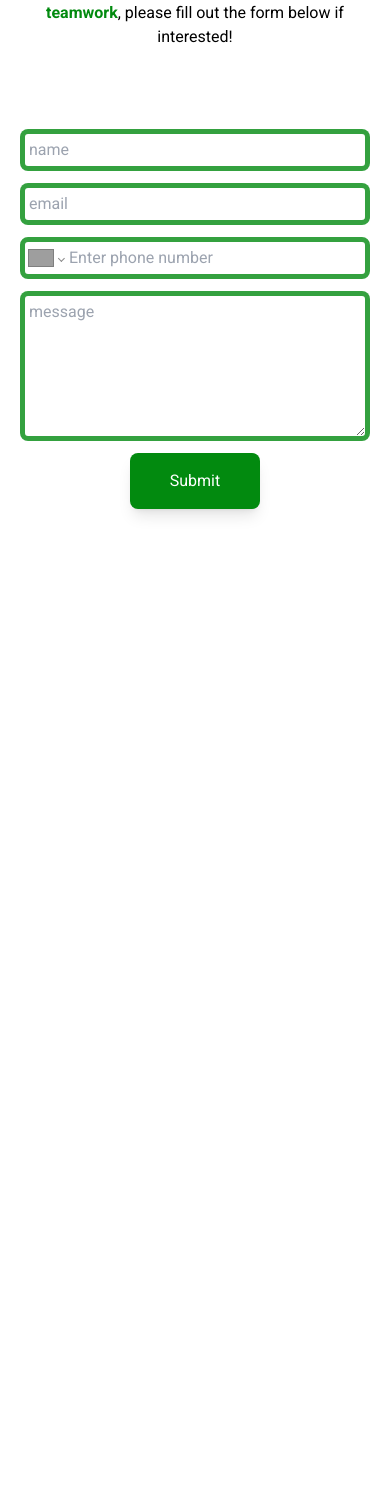
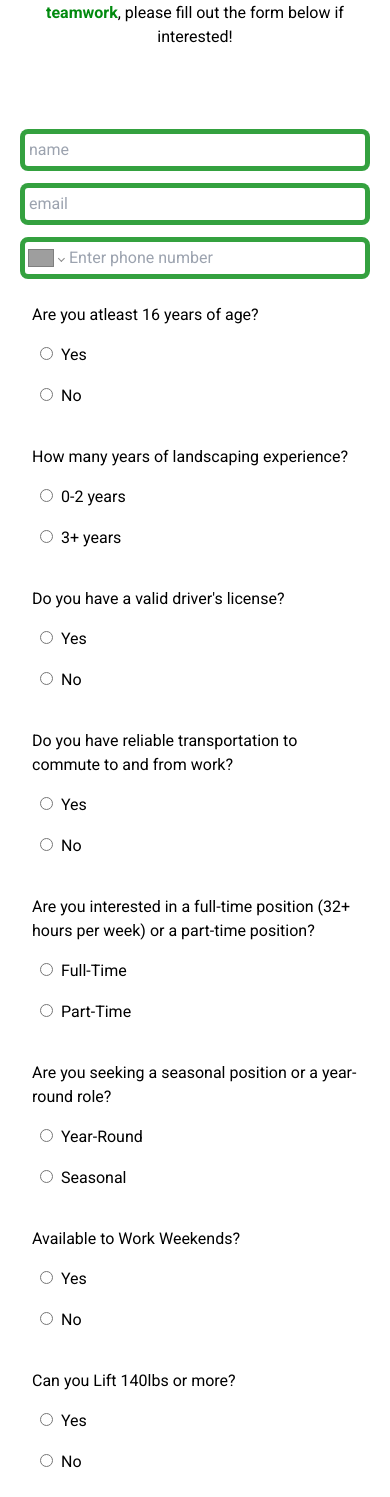
Before and after one commit to aakabia/TGM, a Next.js app in the folder tgm-site/: page /careers in a window 390 px wide. Shown: the part 798-2295 px from the top of the page. Before the commit the page ends 1327 px from the top, so only its background shows below. Built offline with nearby package versions, Linux system fonts and the light colour scheme; grey boxes are pictures that could not be loaded.

Commit message:
career page responsive and functional

```diff
--- a/tgm-site/app/components/careerPage/CareerForm.jsx
+++ b/tgm-site/app/components/careerPage/CareerForm.jsx
@@ -1,33 +1,45 @@
 "use client";
 import React, { forwardRef } from "react";
-import { useForm, Controller } from "react-hook-form";
+import { useForm, Controller, FormProvider } from "react-hook-form";
 import { Toaster, toast } from "sonner";
 import { sendEmail } from "../../../helpers/helpers.js";
 import PhoneInput from "react-phone-number-input";
 import "react-phone-number-input/style.css";
+import Radiolabel from "./Radiolabel.jsx";
+import { careerQuestions } from "@/app/data";
 
 export default function QuoteForm() {
+  const methods = useForm(); // Create form instance
   const {
     register,
     handleSubmit,
     reset,
     control,
     formState: { errors },
-  } = useForm();
+  } = methods;
 
   const onSubmit = (data) => {
+    const templetId = process.env.NEXT_PUBLIC_CAREER_TEMPLET_ID;
     const templetParams = {
       to_name: "Bryan Macko",
       from_name: data.name,
       reply_to: data.email,
       message: data.message || "There was no Message body from sender.",
       phone: data.phone,
+      consent: data.consent,
+      experience: data.experience,
+      license: data.license,
+      transportation: data.transportation,
+      hours: data.hours,
+      workLength: data.workLength,
+      weekends: data.weekends,
+      lift: data.lift,
     };
 
-    sendEmail(templetParams, toast, reset);
+    sendEmail(templetParams, toast, reset, templetId);
   };
 
-  //console.log(errors);   <--uncomment to see errors from form
+  //console.log(errors);<--uncomment to see errors from form
 
   const CustomInput = forwardRef((props, ref) => (
     <input {...props} ref={ref} className="focus:outline-none " />
@@ -39,6 +51,7 @@ export default function QuoteForm() {
     <>
       <Toaster richColors={true} />
       {/* make sure the toaster is outside the form */}
+      <FormProvider {...methods}>
         <form
           onSubmit={handleSubmit(onSubmit)}
           className=" max-w-md w-full h-auto flex flex-col items-center justify-center space-y-3 p-5 "
@@ -57,10 +70,11 @@ export default function QuoteForm() {
           />
 
           {errors.name && (
-          <span className="inline-block self-start font-bold text-sm">
+            <span className="inline-block self-start font-bold text-sm text-red-500">
               {errors.name.message}
             </span>
           )}
+          {/* Above is the name input area. */}
 
           <input
             className="w-full focus:outline-none focus:ring-2 focus:ring-accent/50  text-black border-[5px] border-solid border-emeraldOp rounded-lg p-1"
@@ -69,10 +83,11 @@ export default function QuoteForm() {
             {...register("email", { required: "* A valid email is required!" })}
           />
           {errors.email && (
-          <span className="inline-block self-start font-bold text-sm">
+            <span className="inline-block self-start font-bold text-sm text-red-500">
               {errors.email.message}
             </span>
           )}
+          {/* Above is the email input area. */}
 
           <Controller
             name="phone"
@@ -87,7 +102,7 @@ export default function QuoteForm() {
                   if (cleanedValue.startsWith("1")) {
                     cleanedValue = cleanedValue.slice(1);
                   }
-                console.log("Validating phone number:", cleanedValue);
+                  //console.log("Validating phone number:", cleanedValue);
                   if (cleanedValue.length !== 10) {
                     return "* United States number with exactly 10 digits!";
                   }
@@ -109,10 +124,18 @@ export default function QuoteForm() {
           />
 
           {errors.phone && (
-          <span className="inline-block self-start font-bold text-sm">
+            <span className="inline-block self-start font-bold text-sm text-red-500">
               {errors.phone.message}
             </span>
           )}
+
+          {/* Above is the phone input area. */}
+
+          {careerQuestions.map((question, index) => {
+            return <Radiolabel key={index} {...question} />;
+          })}
+
+          {/*Above we return a radio label for each question with map  */}
 
           <textarea
             placeholder="message"
@@ -126,16 +149,22 @@ export default function QuoteForm() {
           />
 
           {errors.message && (
-          <span className="inline-block self-start font-bold text-sm">
+            <span className="inline-block self-start font-bold text-sm text-red-500">
               {errors.message.message}
             </span>
           )}
+          {/* Above is the text area for the message */}
 
           <input
             className="px-10 py-4 shadow-lg bg-emerald text-white border-accent/30 border-emeraldOp rounded-lg border-solid hover:shadow-glass-sm  focus:outline-none focus:ring-2 focus:ring-accent/50 cursor-pointer capitalize"
             type="submit"
           />
         </form>
+      </FormProvider>
     </>
   );
 }
+
+// Form Provider allows us to pass the context and methods of our form to children components.
+// Controller allows us to control values or actions of inputs or selects.
+// inputComponent prop allows you to specify a custom input component that will be used to render the phone input field.
--- /dev/null
+++ b/tgm-site/app/components/careerPage/Radiolabel.jsx
@@ -0,0 +1,49 @@
+import React from "react";
+import { useFormContext } from "react-hook-form";
+
+
+const Radiolabel = ({question,id1,id2,option1,option2,registerName,errorMessage}) => {
+
+    const {
+        register,
+        formState: { errors },
+      } = useFormContext(); // Access parent form context
+
+
+
+
+
+  return (
+    <>
+
+      <div className="w-full h-auto flex flex-col p-3 space-y-3">
+        <label htmlFor="consent">{question}</label>
+        <label>
+          <input
+            type="radio"
+            id={id1}
+            value={option1}
+            className="m-2"
+            {...register(registerName, { required: errorMessage})}
+          />
+          {option1}
+        </label>
+
+        <label>
+          <input
+            type="radio"
+            id={id2}
+            value={option2}
+            className="m-2"
+            {...register(registerName, { required: errorMessage })}
+          />
+          {option2}
+        </label>
+        {errors[registerName] && <p className="text-red-500 text-sm font-bold">{errors[registerName].message}</p>}
+      </div>
+
+    </>
+  );
+};
+
+export default Radiolabel;
--- a/tgm-site/app/data.js
+++ b/tgm-site/app/data.js
@@ -7,6 +7,7 @@ import aerationService from "../public/images/aeration.jpg";
 import mulchService from "../public/images/mulch.jpg";
 import flowerService from "../public/images/flowers.jpg";
 import trashService from "../public/images/lawnTrash.jpg";
+import { Option } from "lucide-react";
 
 export const BtnList = [
   { label: "ABOUT", link: "/about", icon: "about", newTab: false },
@@ -312,3 +313,82 @@ export const serviceDiscriptions = [
 ];
 
 // Above is the array of listed services
+
+export const careerQuestions = [
+  {
+    question: "Are you atleast 16 years of age?",
+    id1: "consentYes",
+    id2: "consentNo",
+    option1: "Yes",
+    option2: "No",
+    registerName: "consent",
+    errorMessage: "Please pick Yes or No!",
+  },
+  {
+    question: "How many years of landscaping experience?",
+    id1: "0-2",
+    id2: "3+",
+    option1: "0-2 years",
+    option2: "3+ years",
+    registerName: "experience",
+    errorMessage: "Please pick years of experience!",
+  },
+  {
+    question: "Do you have a valid driver's license?",
+    id1: "licenseYes",
+    id2: "licenseNo",
+    option1: "Yes",
+    option2: "No",
+    registerName: "license",
+    errorMessage: "Please pick Yes or No!",
+  },
+  {
+    question:
+      "Do you have reliable transportation to commute to and from work?",
+    id1: "transportationYes",
+    id2: "transportationNo",
+    option1: "Yes",
+    option2: "No",
+    registerName: "transportation",
+    errorMessage: "Please pick Yes or No!",
+  },
+  {
+    question:
+      "Are you interested in a full-time position (32+ hours per week) or a part-time position?",
+    id1: "hours32+",
+    id2: "hoursPartTime",
+    option1: "Full-Time",
+    option2: "Part-Time",
+    registerName: "hours",
+    errorMessage: "Please pick Full-Time or Part-Time!",
+  },
+  {
+    question: "Are you seeking a seasonal position or a year-round role?",
+    id1: "yearRound",
+    id2: "seasonal",
+    option1: "Year-Round",
+    option2: "Seasonal",
+    registerName: "workLength",
+    errorMessage: "Please pick year-round or seasonal!",
+  },
+  {
+    question: "Available to Work Weekends?",
+    id1: "weekendsYes",
+    id2: "weekendsNo",
+    option1: "Yes",
+    option2: "No",
+    registerName: "weekends",
+    errorMessage: "Please yes or No!",
+  },
+  {
+    question: "Can you Lift 140lbs or more?",
+    id1: "liftYes",
+    id2: "liftNo",
+    option1: "Yes",
+    option2: "No",
+    registerName: "lift",
+    errorMessage: "Please yes or No!",
+  },
+];
+
+// Above is a list for career questions to be displayed don the page.
--- a/tgm-site/helpers/helpers.js
+++ b/tgm-site/helpers/helpers.js
@@ -3,7 +3,7 @@ import emailJs from "@emailjs/browser";
 
 
 
-export const sendEmail = (params, toast,reset ) => {
+export const sendEmail = (params, toast,reset,templetID ) => {
 
 
 
@@ -14,7 +14,7 @@ export const sendEmail = (params, toast,reset ) => {
     emailJs
       .send(
         process.env.NEXT_PUBLIC_SERVICE_ID,
-        process.env.NEXT_PUBLIC_TEMPLET_ID,
+        templetID,
         params,
         {
           publicKey: process.env.NEXT_PUBLIC_API_KEY,
```
Also changed, not shown: tgm-site/app/components/quotePage/QuoteForm.jsx (+14 -11 lines). Lines whose indentation alone changed are shown as unchanged.
